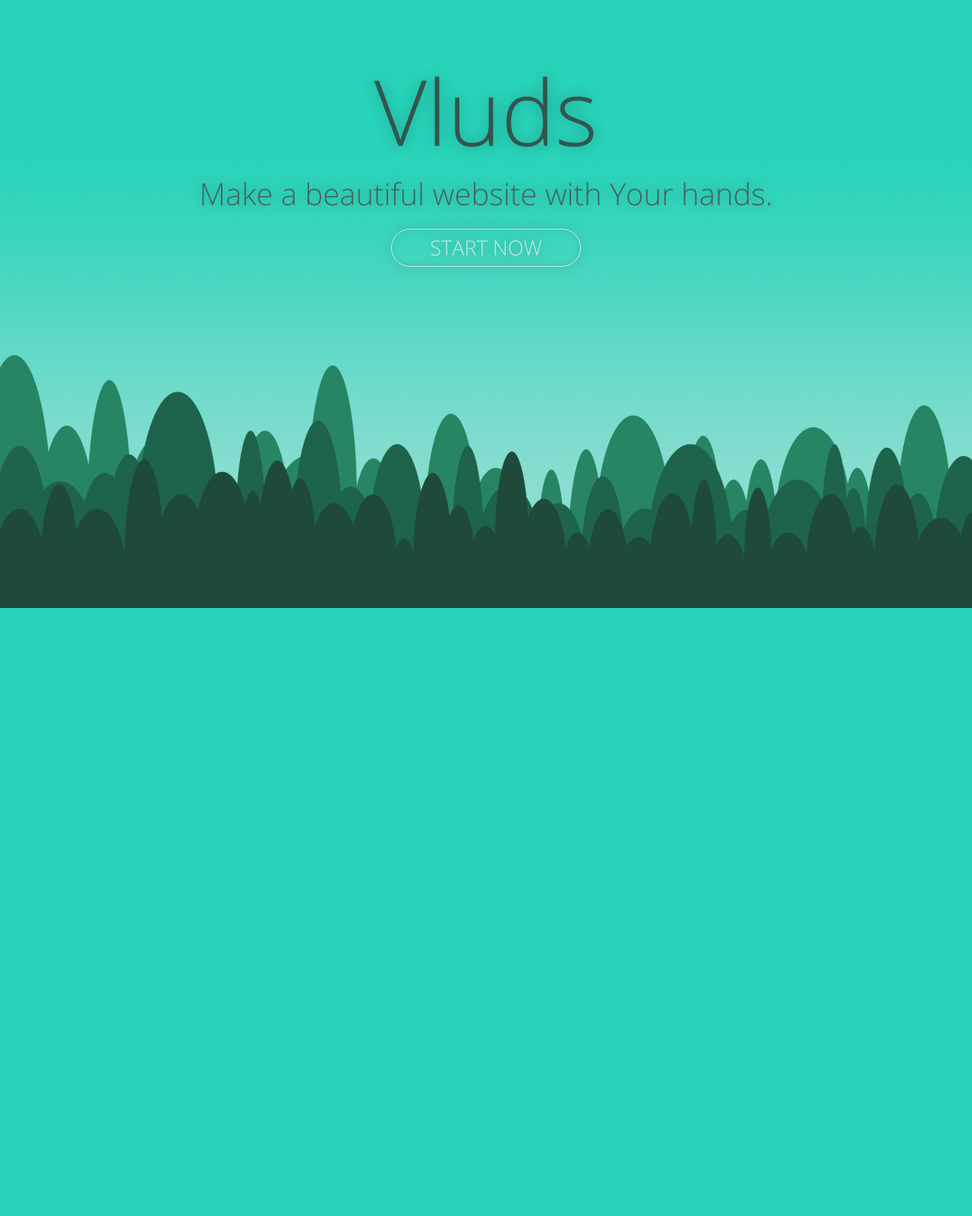
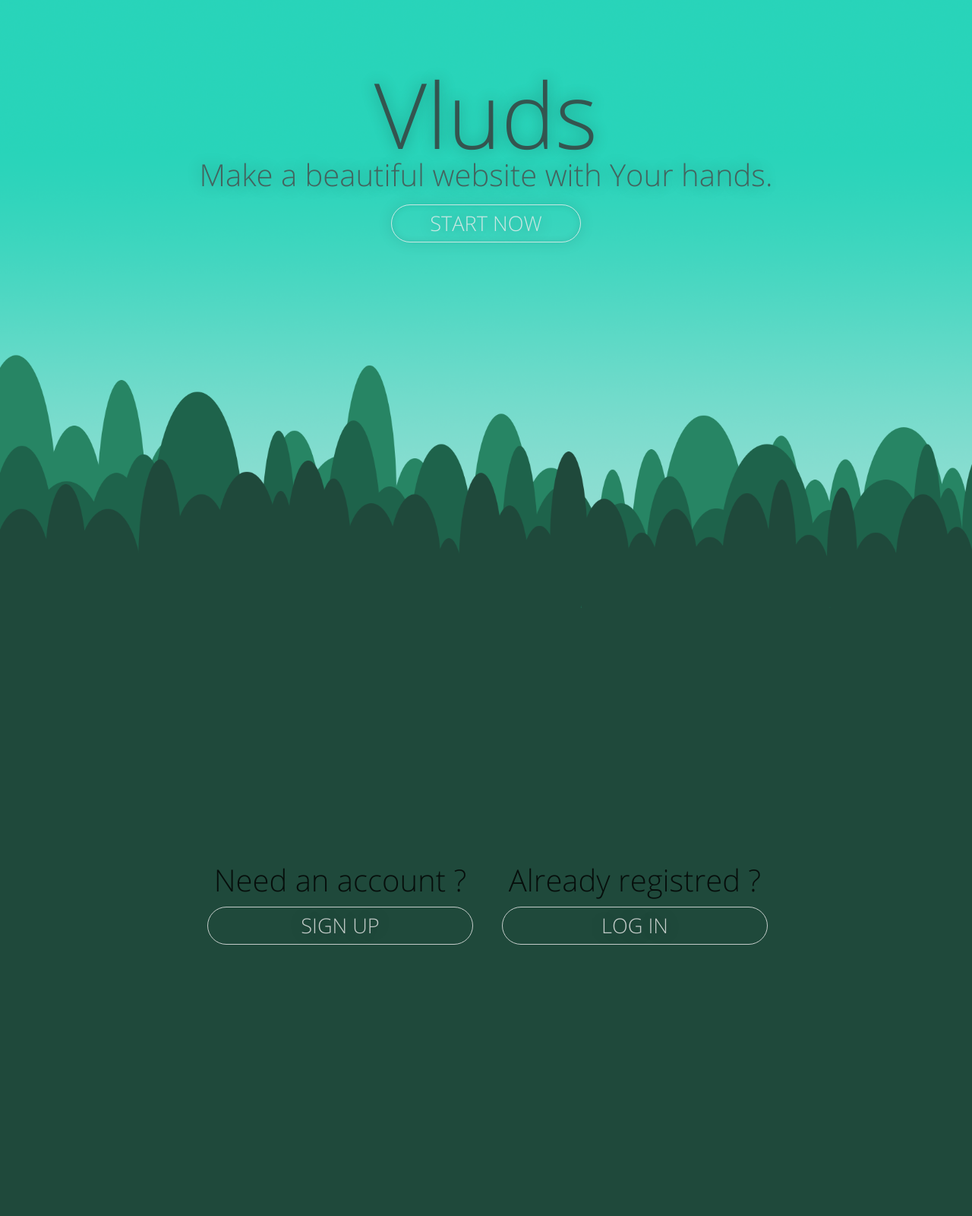
Before and after one commit to Vluds/Vluds, a PHP site: page / in a window 1280 px wide. Shown: the whole page at 76% size. Before the commit the page ends 800 px from the top, so only its background shows below. Run offline with PHP 8.4, Linux system fonts and the light colour scheme; data that the repository does not hold is empty.

Commit message:
home page update

```diff
--- a/src/css/default.css
+++ b/src/css/default.css
@@ -28,6 +28,7 @@ h1
 	font-weight: normal;
 	font-size: 7.5em;
 	color: rgba(0, 0, 0, 0.8);
+	line-height: 100%;
 }
 h2
 {
@@ -36,6 +37,7 @@ h2
 	font-weight: normal;
 	font-size: 2.5em;
 	color: rgba(0, 0, 0, 0.8);
+	line-height: 100%;
 }
 h3
 {
@@ -82,3 +84,11 @@ section#ajax-loader #ajax-container
 	padding-right: 10px;
 	cursor: pointer;
 }
+
+.vertical-align
+{
+	height: 100%;
+	width: 0;
+	display: inline-block;
+	vertical-align: middle;
+}
--- a/src/css/home.css
+++ b/src/css/home.css
@@ -1,46 +1,82 @@
 #home-container
+{
+  width: 100%;
+  height: 200%;
+	box-sizing: border-box;
+}
+
+#home-container #infos-container
 {
   background-color: rgb(41, 212, 185);
   background-image: url('../img/background.png');
-  background-position: center center;
-  background-size: 100% 100%;
-  height: 100%;
+  background-position: 0% 70%;
+  background-size: cover;
+	box-sizing: border-box;
+  height: 50%;
+  white-space: nowrap;
+  overflow: hidden;
+}
+#home-container #infos-container #infos-vertical-container
+{
+  display: inline-block;
+  vertical-align: middle;
   width: 100%;
-  padding-top: 5%;
-	box-sizing: border-box;
+  margin-top: 7%;
 }
-
-#home-container #title-container
+#home-container #infos-container #title-container
 {
   width: 100%;
   text-align: center;
 }
-#home-container #title-container h1
+#home-container #infos-container #title-container h1
 {
   text-shadow: 0 0 20px rgba(0, 0, 0, 0.3);
 	color: rgba(56, 56, 56, 0.8);
 }
-#home-container #text-container
+#home-container #infos-container #text-container
 {
   width: 100%;
   text-align: center;
 }
-#home-container #text-container h2
+#home-container #infos-container #text-container h2
 {
   text-shadow: 0 0 20px rgba(0, 0, 0, 0.3);
   color: rgba(74, 74, 74, 0.8);
 }
-#home-container #button-container
+#home-container #infos-container #button-container
 {
   width: 250px;
   margin: auto;
   padding-top: 1.5%;
 }
-#home-container #button-container .button
+#home-container #infos-container #button-container .button
 {
   box-shadow: 0 0 20px 0 rgba(0, 0, 0, 0.1), 0 0 10px 0 rgba(0, 0, 0, 0.1) inset;
 }
-#home-container #button-container .button h3
+
+#home-container #start-container
+{
+  background-color: rgb(31, 73, 59);
+  text-align: center;
+  height: 50%;
+}
+#home-container #start-container .start-button-container
+{
+  width: 350px;
+  margin: auto;
+  display: inline-block;
+  vertical-align: middle;
+  margin-left: 17px;
+  margin-right: 17px;
+  margin-bottom: 20px;
+}
+
+#home-container #start-container .start-button-container .start-text-container
+{
+  margin-bottom: 15px;
+}
+
+.button h3
 {
   text-shadow: 0 0 20px rgba(0, 0, 0, 0.3);
   color: rgba(238, 238, 238, 0.8);
--- a/src/js/class/interface.js
+++ b/src/js/class/interface.js
@@ -31,5 +31,9 @@ var Interface = {
         });
       }
     }
+  },
+
+  scrollDown: function(){
+    $("html, body").animate({ scrollTop: $(document).height() }, 500);
   }
 }
--- a/src/models/home.php
+++ b/src/models/home.php
@@ -1,4 +1,6 @@
 <div id="home-container">
+  <div id="infos-container">
+    <div id="infos-vertical-container">
       <div id="title-container">
         <h1>Vluds</h1>
       </div>
@@ -6,8 +8,29 @@
         <h2>Make a beautiful website with Your hands.</h2>
       </div>
       <div id="button-container">
-    <div class="button" onclick="Interface.loadModel('start');">
+        <div class="button" onclick="Interface.scrollDown();">
           <h3>START NOW</h3>
         </div>
       </div>
     </div>
+  </div>
+  <div id="start-container">
+    <div class="vertical-align"></div>
+    <div class="start-button-container">
+      <div class="start-text-container">
+        <h2>Need an account ?</h2>
+      </div>
+      <div class="button" onclick="Interface.loadModel('signup');">
+        <h3>SIGN UP</h3>
+      </div>
+    </div>
+    <div class="start-button-container">
+      <div class="start-text-container">
+        <h2>Already registred ?</h2>
+      </div>
+      <div class="button" onclick="Interface.loadModel('login');">
+        <h3>LOG IN</h3>
+      </div>
+    </div>
+  </div>
+</div>
```
Lines whose indentation alone changed are shown as unchanged.
